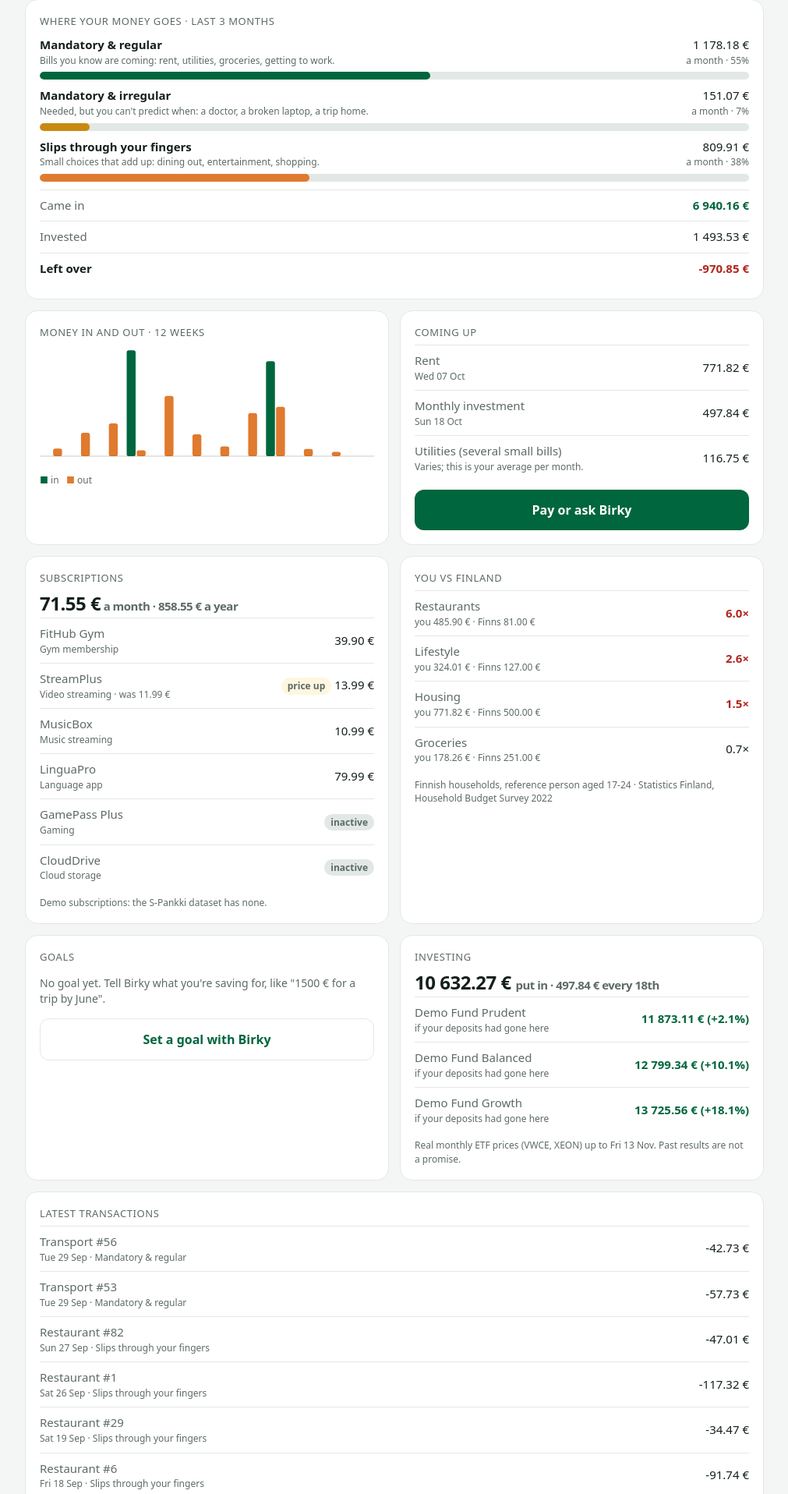
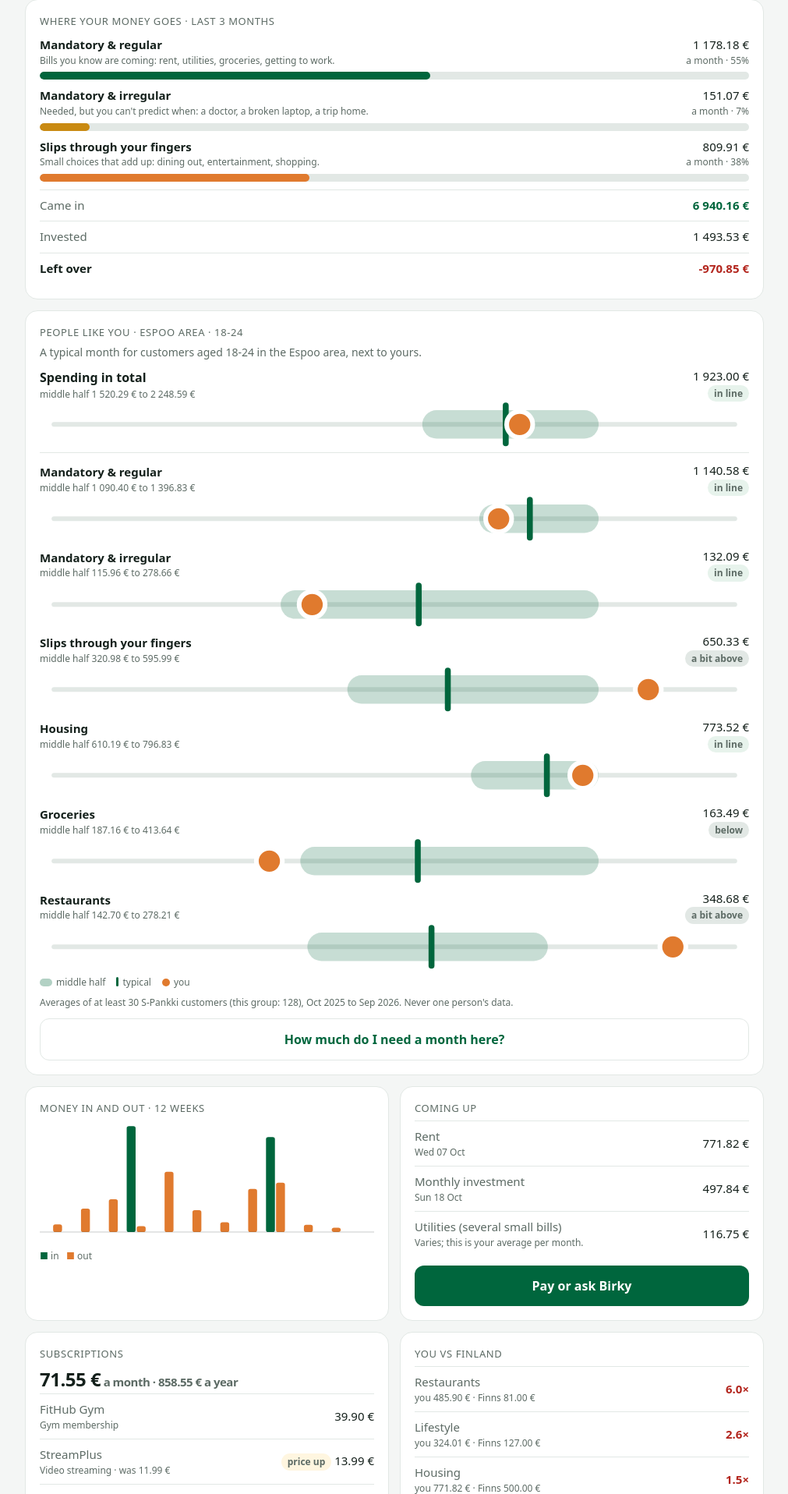
Before and after one commit to bristiana/spankki-wa, a FastAPI app: page /app in a window 1280 px wide. Shown: the part 725-2641 px from the top of the page at 78% size, without its empty margins (134-1145 px from the left). Run offline with FastAPI, Linux system fonts and the light colour scheme.

Commit message:
People like you card on /app and a chat chip
Horizontal range bars per basket and main category: the middle half of the
group, its median and your own month, in light and dark. The chip 'How much do
I need a month here?' replaces the taxi chip, which moves under More ideas.

```diff
--- a/app/main.py
+++ b/app/main.py
@@ -1008,7 +1008,16 @@ def dashboard(request: Request):
     o = engine_for(persona).overview()
     return templates.TemplateResponse(request, "dashboard.html", _ctx(
         o=o, name=name_for(persona), today=date.fromisoformat(o["today"]).strftime("%A %d %B"), **_chart(o),
-        **persona_ctx(persona)))
+        peers=_peers_card(engine_for(persona)), **persona_ctx(persona)))
+
+
+def _peers_card(eng: Engine) -> dict | None:
+    """'People like you' on /app: None (no card) when the benchmark file is missing."""
+    from . import peers
+    try:
+        return peers.card(eng.new_life_budget())
+    except ValueError:
+        return None
 
 
 @app.get("/chat", response_class=HTMLResponse)
--- a/app/templates/chat.html
+++ b/app/templates/chat.html
@@ -66,7 +66,8 @@
   <button>What is safe for me to spend this week?</button>
   <button>When do I spend most on restaurants?</button>
   <button class="more">Show my groceries by month</button>
-  <button>How much did I spend on taxis last month?</button>
+  <button>How much do I need a month here?</button>
+  <button class="more">How much did I spend on taxis last month?</button>
   <button>How much can I safely save?</button>
   <button>Could I afford my first home?</button>
   <button class="more" data-q="__alert__:renewal">🔁 Renewal alert</button>
--- a/app/templates/dashboard.html
+++ b/app/templates/dashboard.html
@@ -29,6 +29,19 @@
   .x{font-weight:700;color:var(--neg)}
   .row .l b{color:var(--ink)}
   .row>span:last-child small{display:block;color:var(--muted);font-size:12px;text-align:right}
+  .peers .pr .row{border:0;padding:10px 0 2px}
+  .peers .pr.main{border-bottom:1px solid var(--line);padding-bottom:8px;margin-bottom:2px}
+  .peers .pr.main .row b{font-size:16px}
+  .peers svg{overflow:visible}
+  .peers .pt{stroke:var(--line);stroke-width:2;stroke-linecap:round}
+  .peers .pb{fill:var(--brand);opacity:.22}
+  .peers .pm{stroke:var(--brand);stroke-width:2.5;stroke-linecap:round}
+  .peers .py{fill:#e07a2e;stroke:var(--card);stroke-width:2}
+  .peers .legend{display:flex;gap:14px;flex-wrap:wrap;margin-top:10px}
+  .peers .legend i{display:inline-block;vertical-align:-1px;margin-right:5px}
+  .peers .lb{width:16px;height:10px;border-radius:5px;background:var(--brand);opacity:.3}
+  .peers .lm{width:3px;height:12px;border-radius:2px;background:var(--brand)}
+  .peers .ly{width:10px;height:10px;border-radius:50%;background:#e07a2e}
 </style>
 {% endblock %}
 {% block body %}
@@ -81,6 +94,28 @@
       <div class="row"><span class="l">Invested</span><span>{{ money(o.baskets.invested_eur) }}</span></div>
       <div class="row"><span class="l"><b>Left over</b></span><span class="{{ 'x' if o.baskets.left_over_eur < 0 else 'pos' }}">{{ money(o.baskets.left_over_eur) }}</span></div>
     </div>
+
+    {% if peers and peers.rows %}
+    <div class="card wide peers" id="people-like-you">
+      <div class="k">People like you · {{ peers.title }}</div>
+      <div class="muted">A typical month for {{ peers.who }}, next to yours.</div>
+      {% for r in peers.rows %}
+      <div class="pr{{ ' main' if r.main }}">
+        <div class="row"><span class="l"><b>{{ r.label }}</b><small>middle half {{ money(r.typical_range_eur[0]) }} to {{ money(r.typical_range_eur[1]) }}</small></span><span>{{ money(r.you_per_month_eur) }}<small><span class="pill{{ '' if r.where_you_are == 'in line' else ' off' }}">{{ r.where_you_are }}</span></small></span></div>
+        <svg viewBox="0 0 300 18" role="img" aria-label="{{ r.label }}: typical {{ money(r.typical_median_eur) }}, middle half {{ money(r.typical_range_eur[0]) }} to {{ money(r.typical_range_eur[1]) }}; you {{ money(r.you_per_month_eur) }}, {{ r.where_you_are }}">
+          <line x1="6" x2="294" y1="9" y2="9" class="pt"/>
+          <rect x="{{ r.x0 }}" y="3" width="{{ r.w }}" height="12" rx="6" class="pb"/>
+          <line x1="{{ r.xm }}" x2="{{ r.xm }}" y1="1" y2="17" class="pm"/>
+          <circle cx="{{ r.xy }}" cy="9" r="5.5" class="py"/>
+        </svg>
+      </div>
+      {% endfor %}
+      <div class="src legend"><span><i class="lb"></i>middle half</span><span><i class="lm"></i>typical</span><span><i class="ly"></i>you</span></div>
+      {% if peers.fallback_reason %}<div class="src">{{ peers.fallback_reason }}</div>{% endif %}
+      <div class="src">Averages of at least {{ peers.min_group }} S-Pankki customers (this group: {{ peers.n }}), {{ peers.period }}. Never one person's data.</div>
+      <div class="cta"><a class="btn ghost" href="/chat?q={{ 'How much do I need a month here?'|urlencode }}">How much do I need a month here?</a></div>
+    </div>
+    {% endif %}
 
     <div class="card">
       <div class="k">Money in and out · 12 weeks</div>
```
Also changed, not shown: README.md.
